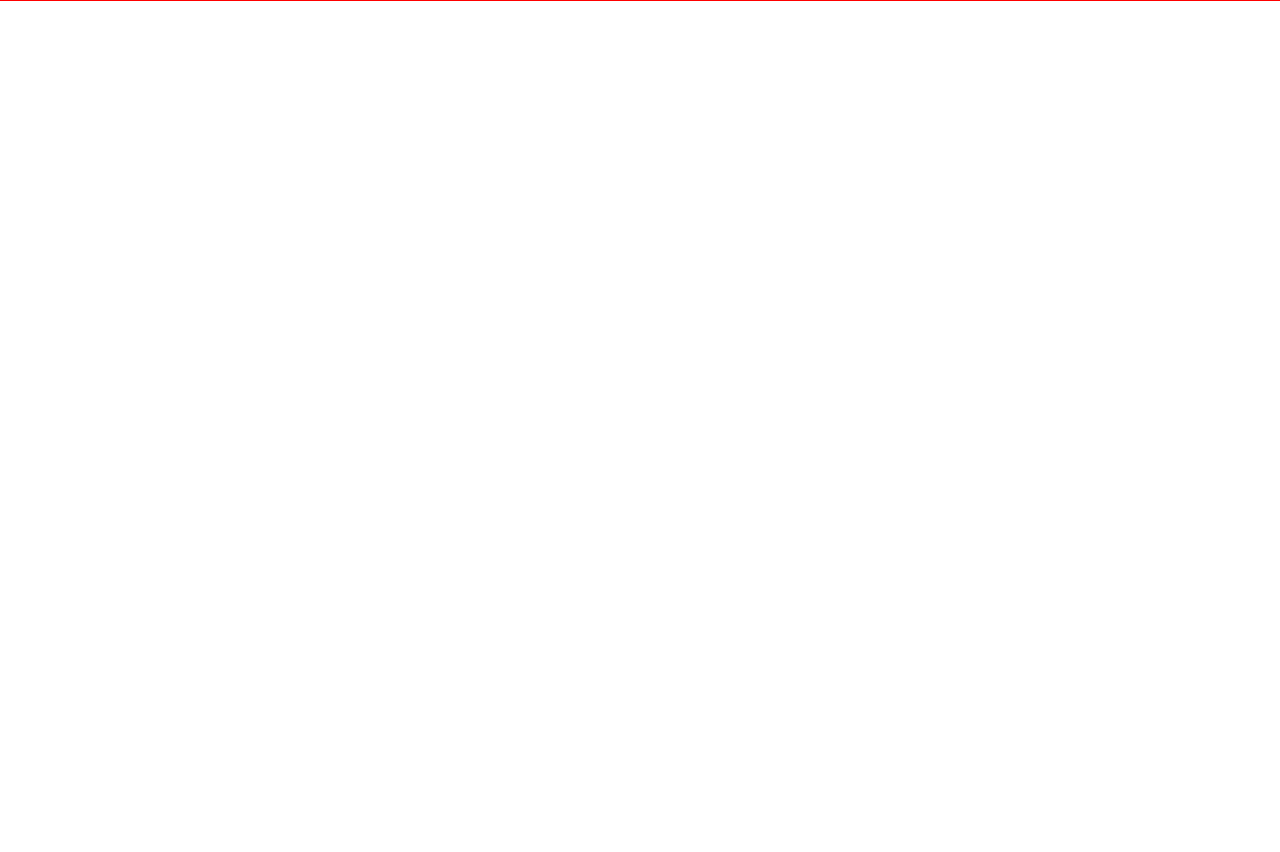
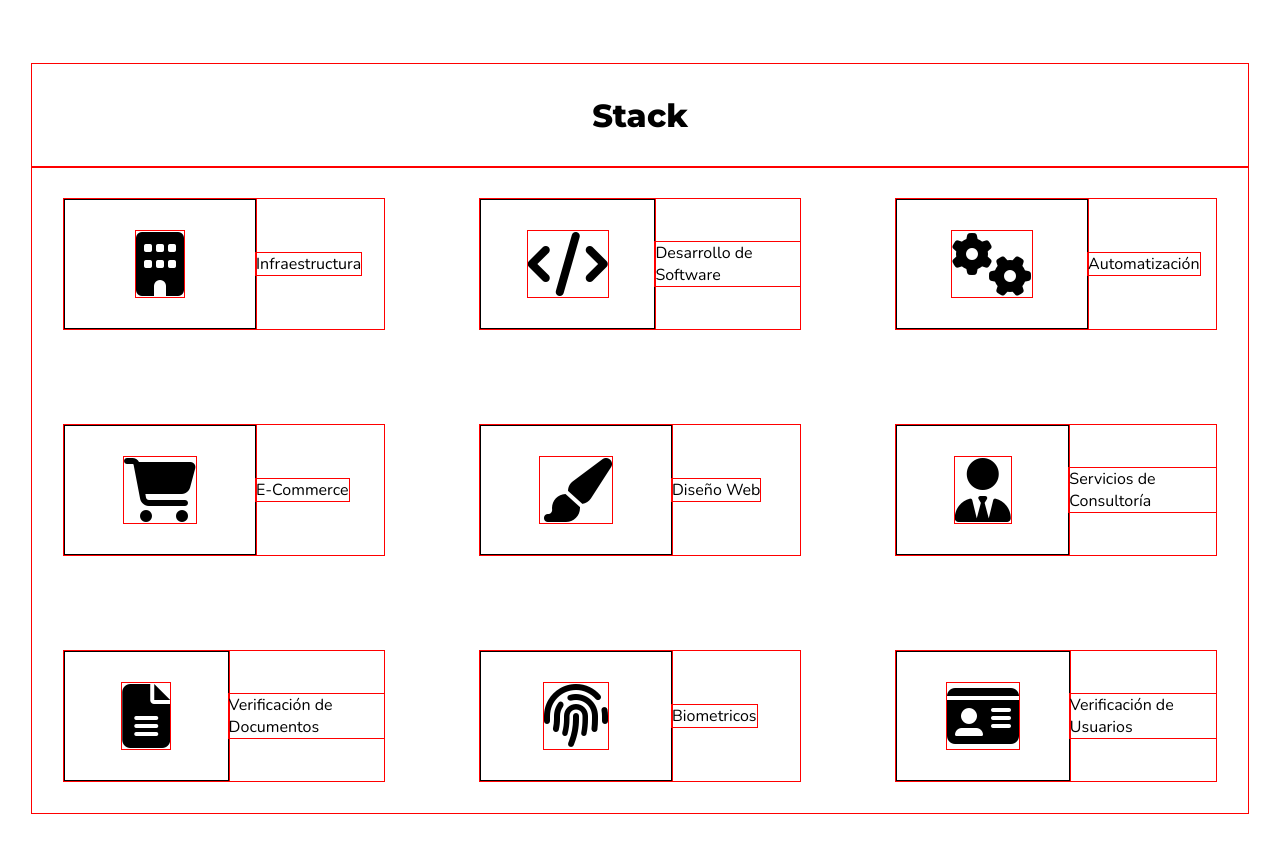
Before and after one commit to gmedin1/developing-sas-js, a website: page index.html in a window 1280 px wide. Before the commit the page ends 800 px from the top, so only its background shows below. Drawn offline with nearby package versions, Linux system fonts and the light colour scheme.

Commit message:
stack section added

```diff
--- a/index.html
+++ b/index.html
@@ -415,6 +415,48 @@
         </article>
       </div>
     </section> -->
+    <!-- Stack -->
+    <section class="stack">
+      <h2 class="stack__title">Stack</h2>
+      <div class="stack__wrapper">
+        <article class="stack__card">
+          <i class="stack__icon fas fa-building"></i>
+          <p class="stack__text">Infraestructura</p>
+        </article>
+        <article class="stack__card">
+          <i class="stack__icon fas fa-code"></i>
+          <p class="stack__text">Desarrollo de Software</p>
+        </article>
+        <article class="stack__card">
+          <i class="stack__icon fas fa-cogs"></i>
+          <p class="stack__text">Automatización</p>
+        </article>
+        <article class="stack__card">
+          <i class="stack__icon fas fa-shopping-cart"></i>
+          <p class="stack__text">E-Commerce</p>
+        </article>
+        <article class="stack__card">
+          <i class="stack__icon fas fa-paint-brush"></i>
+          <p class="stack__text">Diseño Web</p>
+        </article>
+        <article class="stack__card">
+          <i class="stack__icon fas fa-user-tie"></i>
+          <p class="stack__text">Servicios de Consultoría</p>
+        </article>
+        <article class="stack__card">
+          <i class="stack__icon fas fa-file-alt"></i>
+          <p class="stack__text">Verificación de Documentos</p>
+        </article>
+        <article class="stack__card">
+          <i class="stack__icon fas fa-fingerprint"></i>
+          <p class="stack__text">Biometricos</p>
+        </article>
+        <article class="stack__card">
+          <i class="stack__icon fas fa-id-card"></i>
+          <p class="stack__text">Verificación de Usuarios</p>
+        </article>
+      </div>
+    </section>
     <!-- Footer -->
     <!-- <footer id="footer" class="footer">
       <img class="" src="" alt="" />
--- /dev/null
+++ b/scss/_stack.scss
@@ -0,0 +1,43 @@
+.stack {
+  font-size: 16px;
+  padding: 4em 2em;
+  margin: auto;
+  max-width: $breakpoint-1;
+
+  // *** Titulo
+
+  &__title {
+    font-size: 2em;
+    font-family: $font-2, sans-serif;
+    text-align: center;
+    padding: 2rem 0;
+  }
+
+  // *** Wrapper
+
+  &__wrapper {
+    display: grid;
+    gap: 2em;
+    grid-template-columns: repeat(3, 1fr);
+  }
+
+  // *** Cards
+
+  &__card {
+    align-items: center;
+    display: flex;
+    margin: 2em;
+  }
+
+  // *** Icono
+
+  &__icon {
+    border: 1px solid black;
+    font-size: 4em;
+    padding: 0.5em;
+    text-align: center;
+    width: 3em;
+  }
+
+  // *** Texto
+}
--- a/scss/main.scss
+++ b/scss/main.scss
@@ -80,3 +80,4 @@ a {
 @import 'services';
 @import 'process';
 @import 'footer';
+@import 'stack';
```
Also changed, not shown: public/assets/css/main.css.
